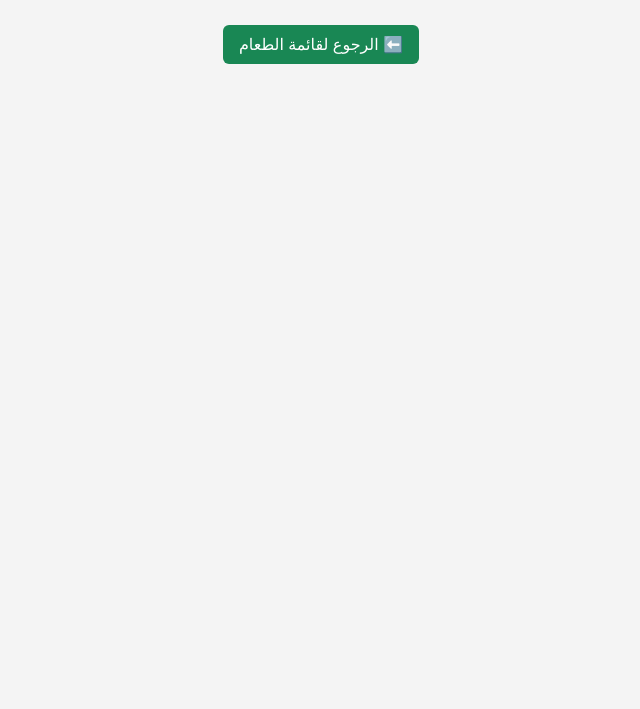
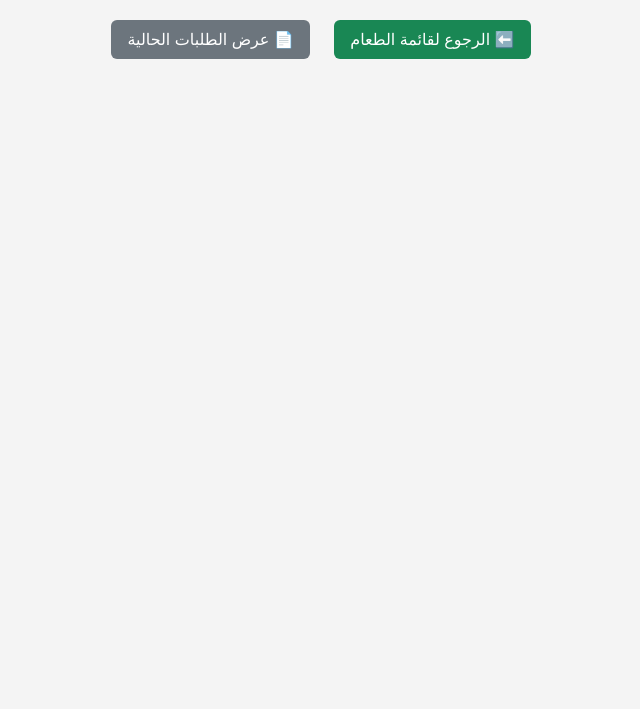
Before and after one commit to tefos1/cafeteria, a plain HTML site: page cart.html in a window 1280 px wide. Shown: the part 91-800 px from the top of the page, without its empty margins (319-959 px from the left). Drawn offline with Linux system fonts and the light colour scheme.

Commit message:
Update cart.html

```diff
--- a/cart.html
+++ b/cart.html
@@ -56,9 +56,9 @@
       margin: 6px 0;
       border-radius: 5px;
     }
-    .back-to-menu {
+    .back-to-menu, .view-orders {
       display: inline-block;
-      margin-top: 20px;
+      margin: 15px 10px 0;
       padding: 10px 16px;
       background-color: #198754;
       color: white;
@@ -66,8 +66,14 @@
       border-radius: 6px;
       font-size: 16px;
     }
+    .view-orders {
+      background-color: #6c757d;
+    }
     .back-to-menu:hover {
       background-color: #146c43;
+    }
+    .view-orders:hover {
+      background-color: #5a6268;
     }
   </style>
 </head>
@@ -87,6 +93,7 @@
   <div id="statusView"></div>
 
   <a href="menu.html" class="back-to-menu">⬅️ الرجوع لقائمة الطعام</a>
+  <a href="my-orders.html" class="view-orders">📄 عرض الطلبات الحالية</a>
 
   <script src="https://www.gstatic.com/firebasejs/9.6.10/firebase-app-compat.js"></script>
   <script src="https://www.gstatic.com/firebasejs/9.6.10/firebase-database-compat.js"></script>
```
